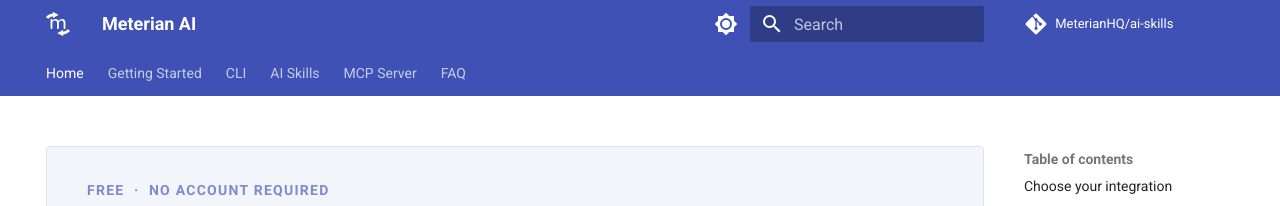
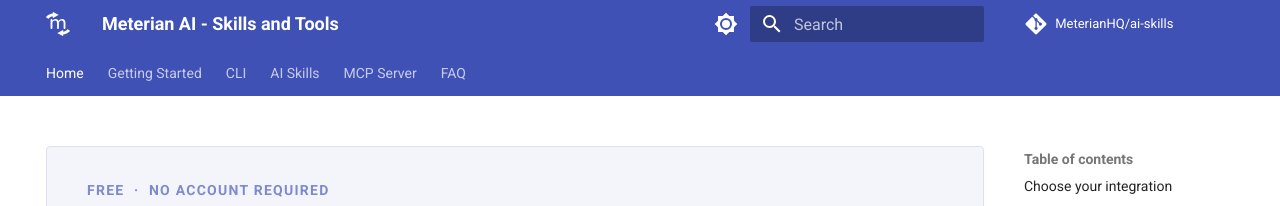
Before and after one commit to MeterianHQ/ai-skills, an MkDocs documentation site: the page built from docs/index.md, in a window 1280 px wide. Shown: the top 206 px of the page. Built offline with MkDocs 1.6.1 and Material for MkDocs 9.7.7, drawn with Linux system fonts in a browser that asks for light colours; comment, search, counter and statistics services are not loaded; part of the change alters nothing that is shown.

Commit message:
fix: open external links in new tab when embedded in iframe; rename site
- Add javascripts/extra.js: when page is inside an iframe, all http links
  get target=_blank so the GitHub repo link (and others) open in a new tab
  rather than navigating the frame
- Rename site_name to 'Meterian AI - Skills and Tools'

Co-Authored-By: Claude Sonnet 4.6 <noreply@anthropic.com>

```diff
--- /dev/null
+++ b/docs/javascripts/extra.js
@@ -0,0 +1,9 @@
+/* When embedded in an iframe, open all external links in a new tab. */
+if (window !== window.top) {
+  document.addEventListener('DOMContentLoaded', function () {
+    document.querySelectorAll('a[href^="http"]').forEach(function (a) {
+      a.target = '_blank';
+      a.rel    = 'noopener noreferrer';
+    });
+  });
+}
--- a/mkdocs.yml
+++ b/mkdocs.yml
@@ -1,4 +1,4 @@
-site_name: Meterian AI
+site_name: Meterian AI - Skills and Tools
 site_url: https://meterianhq.github.io/ai-skills/
 site_description: >-
   Security scanning for every developer workflow —
@@ -36,6 +36,9 @@ theme:
 
 extra_css:
   - stylesheets/extra.css
+
+extra_javascript:
+  - javascripts/extra.js
 
 markdown_extensions:
   - admonition
```
